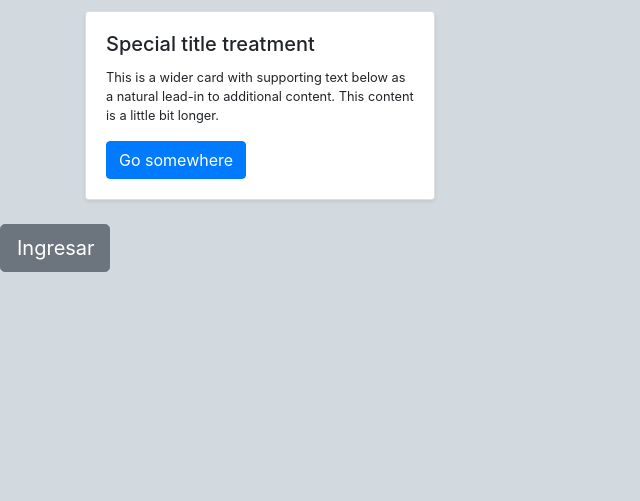
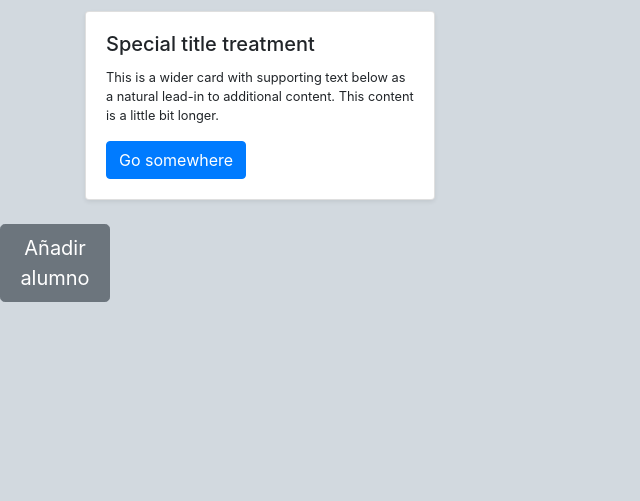
Before and after one commit to GonzaloSilvero/Inscripciones-Remotas, a PHP site: page /hub.php in a window 1280 px wide. Shown: the part 259-760 px from the top of the page, without its empty margins (0-640 px from the left). Run offline with PHP 8.4, Linux system fonts and the light colour scheme.

Commit message:
Update hub.php

```diff
--- a/hub.php
+++ b/hub.php
@@ -68,7 +68,7 @@
     </div>
 </main>
 
-<button class="btn btn-lg btn-secondary btn-block" type="submit">Ingresar<br></button>
+<button class="btn btn-lg btn-secondary btn-block" type="submit">Añadir alumno<br></button>
 <?php include 'footer.html';?>
 </body>
 </html>
```
